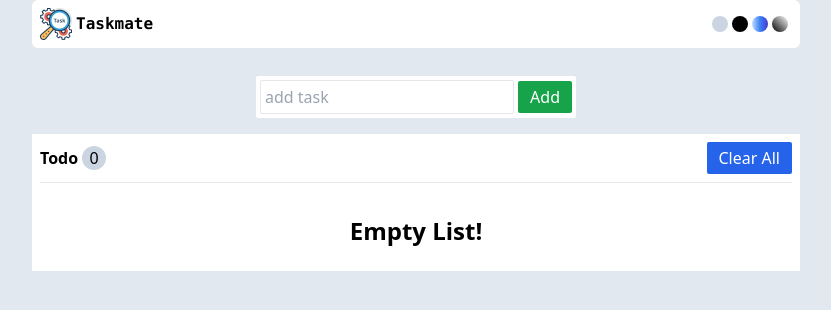
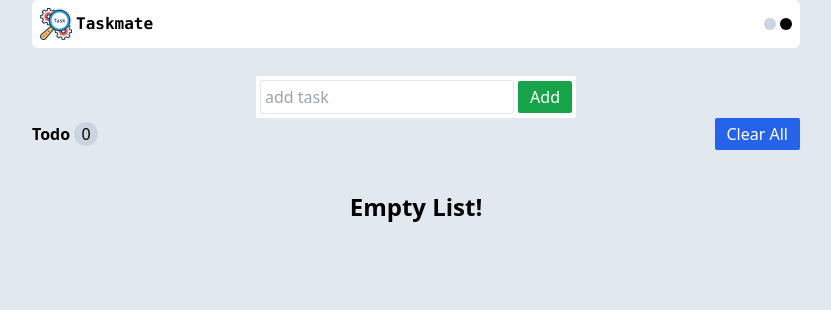
Before and after one commit to anon-pradip/task-mate-theme, a React (Create React App) app: page / in a window 1280 px wide. Shown: the top 310 px of the page, without its empty margins (224-1055 px from the left). Built offline with nearby package versions, Linux system fonts and the light colour scheme.

Commit message:
make dark mode working

```diff
--- a/public/index.html
+++ b/public/index.html
@@ -1,5 +1,5 @@
 <!DOCTYPE html>
-<html lang="en">
+<html lang="en" class="dark">
   <head>
     <meta charset="utf-8" />
     <link rel="icon" href="%PUBLIC_URL%/icon.ico" />
--- a/src/App.js
+++ b/src/App.js
@@ -6,17 +6,18 @@ import ShowTask from './components/ShowTask'
 const App = () => {
   const [taskList, setTaskList] = useState(JSON.parse(localStorage.getItem("tasklist")) || [])
   const [task, setTask] = useState({});
+  const [theme, setTheme] = useState('light')
 
   useEffect(() => {
     localStorage.setItem("tasklist", JSON.stringify(taskList))
   }, [taskList])
 
   return (
-    <div className='bg-slate-200 min-h-screen'>
+    <div className={`bg-slate-200 min-h-screen ${theme === "dark" && "bg-slate-900 text-gray-100"}`}>
       <div className='max-w-3xl mx-auto'>
-        <Header />
+        <Header theme={theme} setTheme={setTheme} />
         <AddTask taskList={taskList} setTaskList={setTaskList} task={task} setTask={setTask} />
-        <ShowTask taskList={taskList} setTaskList={setTaskList} task={task} setTask={setTask} />
+        <ShowTask taskList={taskList} setTaskList={setTaskList} task={task} setTask={setTask} theme={theme} setTheme={setTheme} />
       </div>
     </div>
   )
--- a/src/components/AddTask.js
+++ b/src/components/AddTask.js
@@ -22,7 +22,7 @@ const AddTask = ({ taskList, setTaskList, setTask, task }) => {
   }
 
   return (
-    <div className='max-w-xs mx-auto'>
+    <div className='max-w-xs mx-auto dark:text-black'>
       <form className='bg-white mt-7 px-1 py-1 rounded-sm flex justify-between items-center' onSubmit={handleSubmit}>
         <input type="text" name='task' placeholder='add task' className='border px-1 py-1 w-full mr-1 rounded-sm ring-slate-300 focus:outline-none' value={task.name || ""} onChange={(e) => setTask({ ...task, name: e.target.value })} />
         <button className=' bg-green-600 text-white px-3 py-1 rounded-sm' type='submit'>{task.id ? "Update" : "Add"}</button>
--- a/src/components/Header.js
+++ b/src/components/Header.js
@@ -1,19 +1,23 @@
-import React from 'react'
+import React, { useEffect } from 'react'
 import task from "../assets/task.png"
 
-const Header = () => {
+const Header = ({ theme, setTheme }) => {
+  useEffect(() => {
+    document.documentElement.classList.add(theme)
+  }, [theme])
   return (
-    <div className='flex justify-between items-center bg-white p-2 rounded-md'>
+    <div className='flex justify-between bg-white items-center dark:text-black p-2 rounded-md'>
       <div className=' flex space-x-1 justify-center items-center'>
         <img src={task} alt="" className='h-8 w-8' />
         <p className=' font-bold font-mono'>Taskmate</p>
       </div>
       <div className='flex justify-center items-center space-x-1'>
-        <span className=' h-4 w-4 bg-slate-300 rounded-full active:h-6 active:w-6 hover:cursor-pointer'></span>
-        <span className=' h-4 w-4 bg-black rounded-full active:h-6 active:w-6 hover:cursor-pointer'></span>
-        <span className=' h-4 w-4 bg-gradient-to-r from-blue-200 via-blue-500 to-indigo-700 rounded-full active:h-6 active:w-6 hover:cursor-pointer'></span>
-        <span className=' h-4 w-4 bg-gradient-to-bl from-white to-black rounded-full active:h-6 active:w-6 hover:cursor-pointer'></span>
-        <span></span>
+        <span className="h-3 w-3 bg-slate-300 rounded-full hover:cursor-pointer"
+          onClick={() => setTheme("light")}
+        ></span>
+        <span className="h-3 w-3 bg-black rounded-full hover:cursor-pointer"
+          onClick={() => setTheme("dark")}
+        ></span>
       </div>
     </div>
   )
--- a/src/components/ShowTask.js
+++ b/src/components/ShowTask.js
@@ -1,6 +1,6 @@
 import React from 'react'
 
-const ShowTask = ({ taskList, setTaskList, task, setTask }) => {
+const ShowTask = ({ taskList, setTaskList, task, setTask, theme, setTheme }) => {
 
   const handleEdit = (id) => {
     const selectedTask = taskList.find(todo => todo.id === id)
@@ -13,7 +13,7 @@ const ShowTask = ({ taskList, setTaskList, task, setTask }) => {
     setTaskList(updatedTaskList)
   }
   return (
-    <div className=' mt-4 bg-white px-2 py-2'>
+    <div className={`bg-slate-200 ${theme === "dark" && "bg-slate-900 text-gray-100"}`}>
       <div className=' flex justify-between items-center'>
         <div className=' flex justify-center items-center space-x-1'>
           <p className=' font-semibold'>Todo</p>
--- a/tailwind.config.js
+++ b/tailwind.config.js
@@ -3,6 +3,7 @@ module.exports = {
   content: [
     "./src/**/*.{js,jsx,ts,tsx}",
   ],
+  darkMode: "class",
   theme: {
     extend: {},
   },
```
